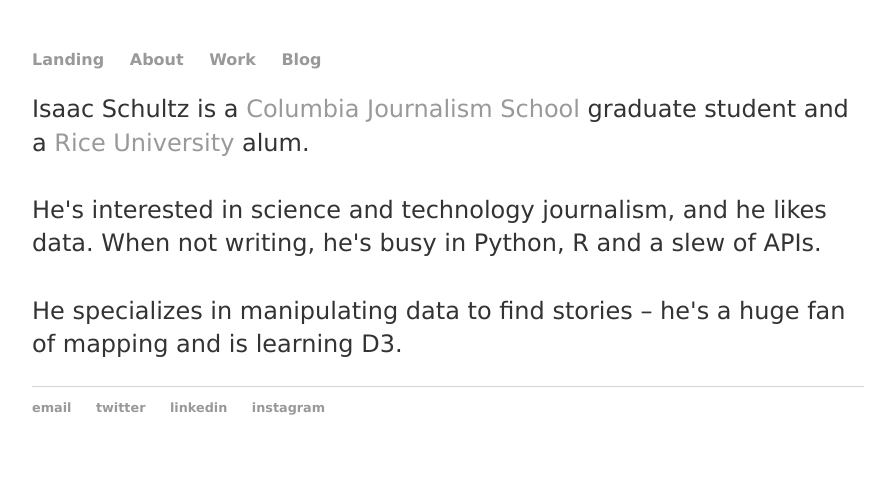
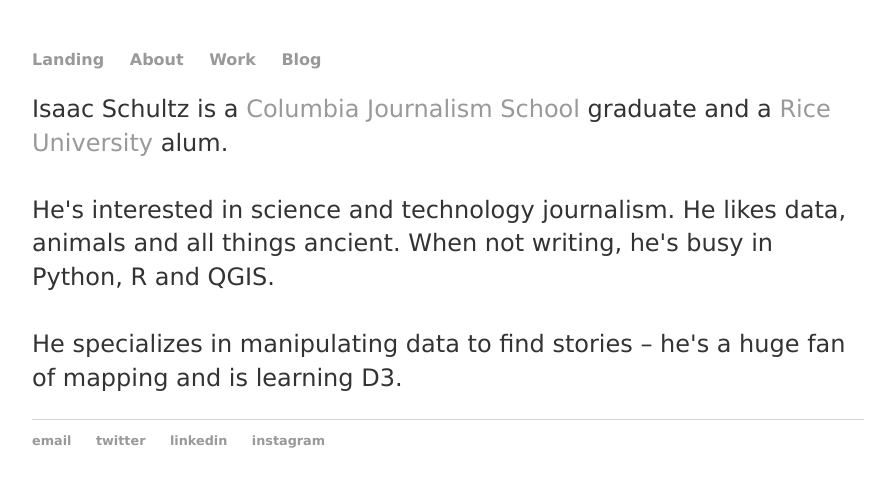
Before and after one commit to isaac-schultz/isaac-schultz.github.io, a Jekyll site: the page built from about/index.html, in a window 1280 px wide. Shown: the top 487 px of the page, without its empty margins (192-1070 px from the left). Built offline with Jekyll 4.4.1, drawn with Linux system fonts in a browser that asks for light colours.

Commit message:
Update index.html

```diff
--- a/about/index.html
+++ b/about/index.html
@@ -3,10 +3,10 @@
 title: Isaac Schultz
 ---
 
-<p id="bio"> Isaac Schultz is a <a href="https://journalism.columbia.edu" target="_blank">Columbia Journalism School</a> graduate student and a <a href="https://www.rice.edu/" target="_blank">Rice University</a> alum.</li>
+<p id="bio"> Isaac Schultz is a <a href="https://journalism.columbia.edu" target="_blank">Columbia Journalism School</a> graduate and a <a href="https://www.rice.edu/" target="_blank">Rice University</a> alum.</li>
 <br>
 <br>
-He's interested in science and technology journalism, and he likes data. When not writing, he's busy in Python, R and a slew of APIs.
+He's interested in science and technology journalism. He likes data, animals and all things ancient. When not writing, he's busy in Python, R and QGIS.
 <br>
 <br>
 He specializes in manipulating data to find stories – he's a huge fan of mapping and is learning D3.</p>
```
